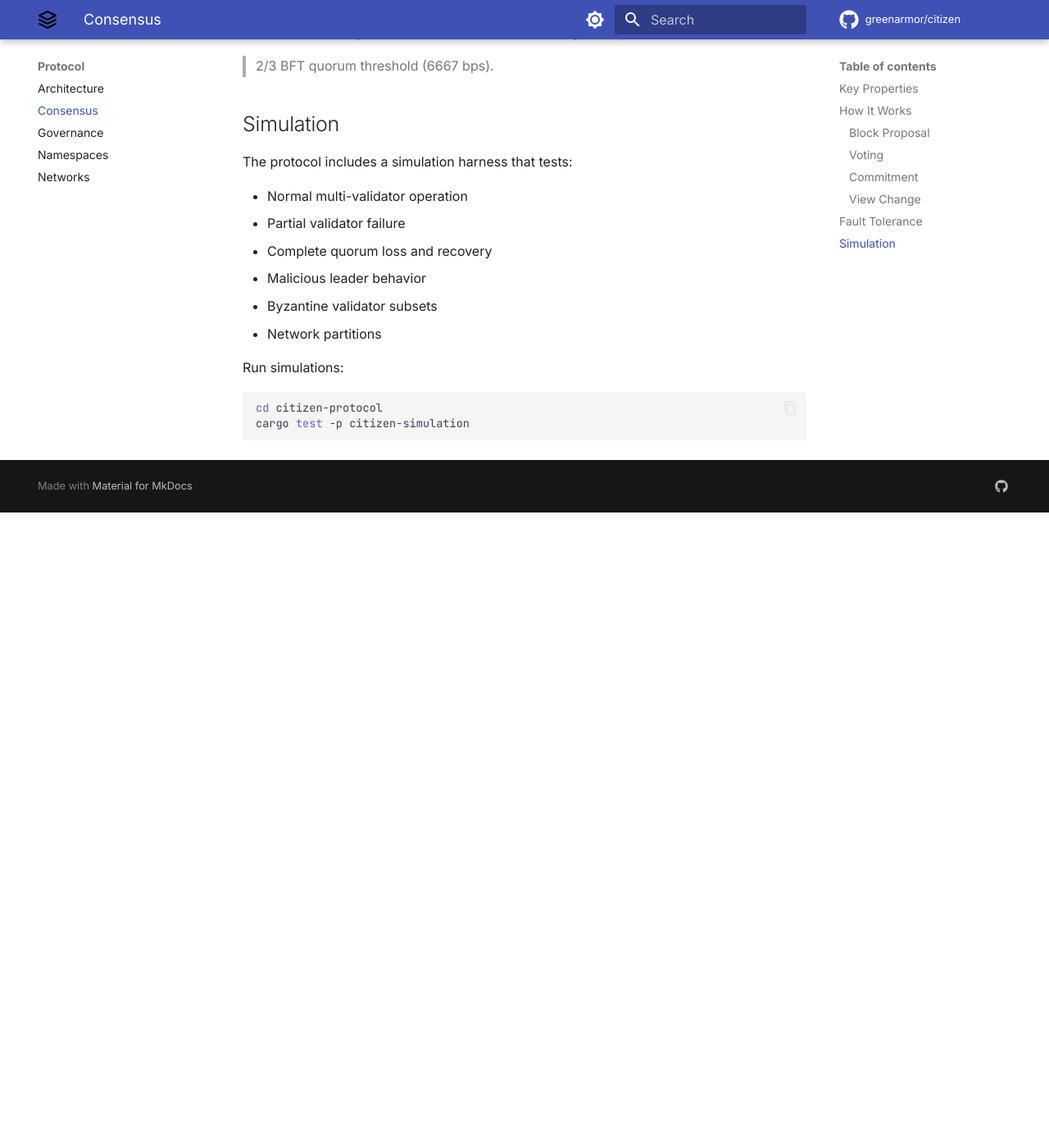
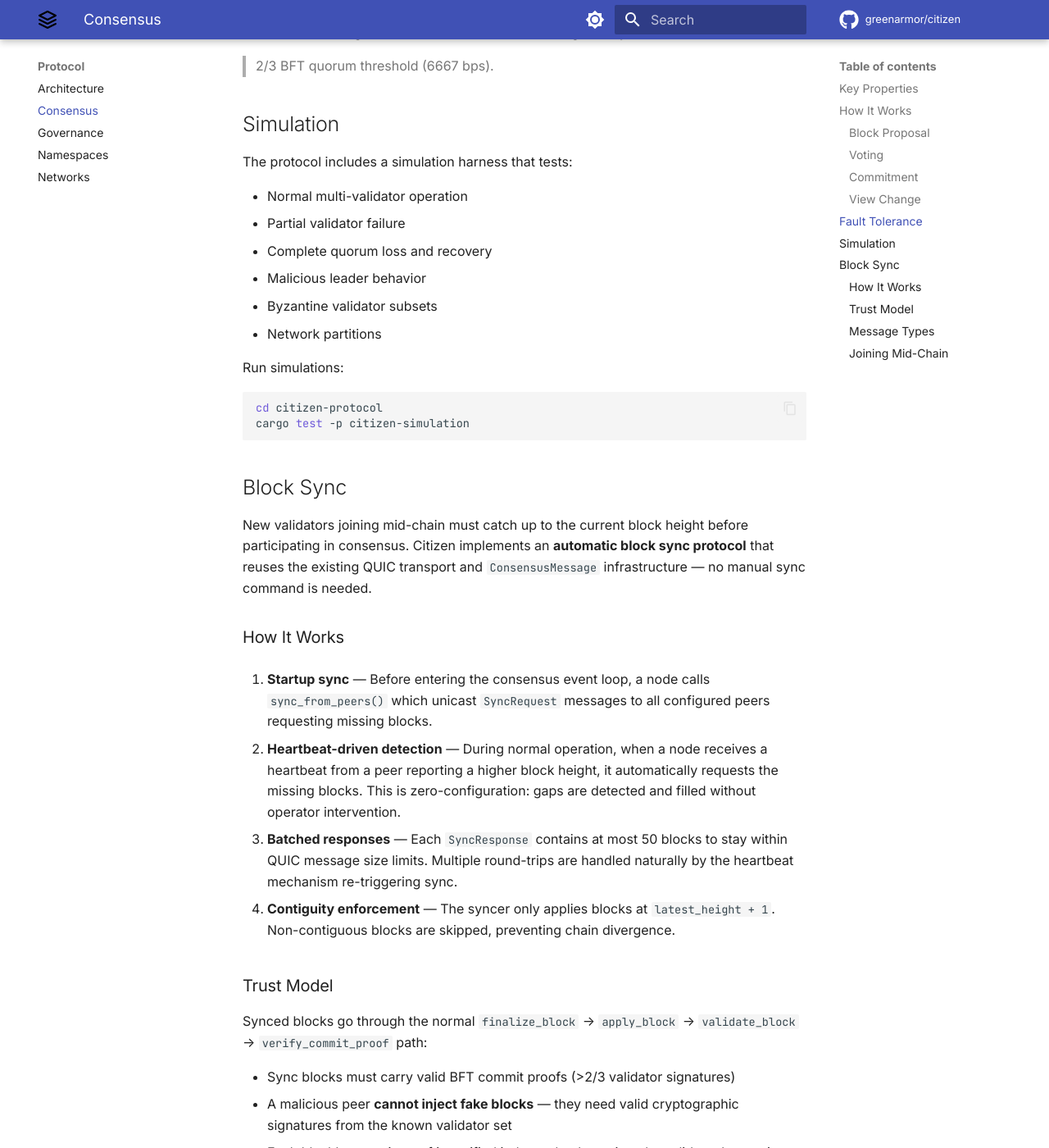
Before and after one commit to Buidler-Solutions/citizen, an MkDocs documentation site: the page built from docs/protocol/consensus.md, in a window 1280 px wide and 1400 px high, scrolled down 1959 px. Shown: the whole window at 82% size. Built offline with MkDocs 1.6.1 and Material for MkDocs 9.7.7, drawn with Linux system fonts in a browser that asks for light colours; comment, search, counter and statistics services are not loaded; before the commit the page ends 2584 px from its top, so only the background shows below that; some of the changed text lies outside the part shown.

Commit message:
docs: update mkdocs for block sync, CTZN token, and lightweight localnets
Add block sync protocol section to consensus docs covering startup
sync, heartbeat-driven detection, trust model, and message types.
Add CTZN token page documenting the soulbound identity token module
with multi-issuer authority, governance gate, tiers, schemas, expiry,
revocation, and attribute-based access control. Add lightweight
localnet alternatives (solo/triolet) to the node operators guide.

````diff
--- a/docs/protocol/consensus.md
+++ b/docs/protocol/consensus.md
@@ -77,3 +77,44 @@ Run simulations:
 cd citizen-protocol
 cargo test -p citizen-simulation
 ```
+
+## Block Sync
+
+New validators joining mid-chain must catch up to the current block height before participating in consensus. Citizen implements an **automatic block sync protocol** that reuses the existing QUIC transport and `ConsensusMessage` infrastructure — no manual sync command is needed.
+
+### How It Works
+
+1. **Startup sync** — Before entering the consensus event loop, a node calls `sync_from_peers()` which unicast `SyncRequest` messages to all configured peers requesting missing blocks.
+
+2. **Heartbeat-driven detection** — During normal operation, when a node receives a heartbeat from a peer reporting a higher block height, it automatically requests the missing blocks. This is zero-configuration: gaps are detected and filled without operator intervention.
+
+3. **Batched responses** — Each `SyncResponse` contains at most 50 blocks to stay within QUIC message size limits. Multiple round-trips are handled naturally by the heartbeat mechanism re-triggering sync.
+
+4. **Contiguity enforcement** — The syncer only applies blocks at `latest_height + 1`. Non-contiguous blocks are skipped, preventing chain divergence.
+
+### Trust Model
+
+Synced blocks go through the normal `finalize_block` → `apply_block` → `validate_block` → `verify_commit_proof` path:
+
+- Sync blocks must carry valid BFT commit proofs (>2/3 validator signatures)
+- A malicious peer **cannot inject fake blocks** — they need valid cryptographic signatures from the known validator set
+- Each block's commit proof is verified independently against the validator key registry
+
+### Message Types
+
+Two new consensus message types piggyback on the existing QUIC transport:
+
+| Message | Fields | Purpose |
+|---------|--------|---------|
+| `SyncRequest` | `requester: ValidatorId`, `from_height: u64`, `to_height: u64` | Request a range of blocks from a peer |
+| `SyncResponse` | `requester: ValidatorId`, `blocks: Vec<Block>` | Return up to 50 blocks per response |
+
+### Joining Mid-Chain
+
+A remote validator can join an existing chain simply by starting with correct peer configuration:
+
+1. The node starts, loads its key material and namespace config
+2. The startup sync phase (`sync_from_peers`) requests blocks from all peers
+3. Blocks are applied contiguously with full commit-proof verification
+4. Once caught up, the node enters the normal consensus event loop
+5. Heartbeat-driven detection fills any remaining gaps during operation
--- a/mkdocs.yml
+++ b/mkdocs.yml
@@ -93,6 +93,7 @@ nav:
       - TypeScript SDK: sdk/typescript.md
   - Smart Contracts:
       - Overview: smart-contracts/index.md
+      - CTZN Token: smart-contracts/ctzn-token.md
   - Explorer:
       - Overview: explorer/overview.md
   - Node Operators:
````
Also changed, not shown: docs/node-operators/localnet.md (+39 -1 lines), docs/smart-contracts/ctzn-token.md (added, +124 -0 lines), docs/smart-contracts/index.md (+20 -0 lines).
